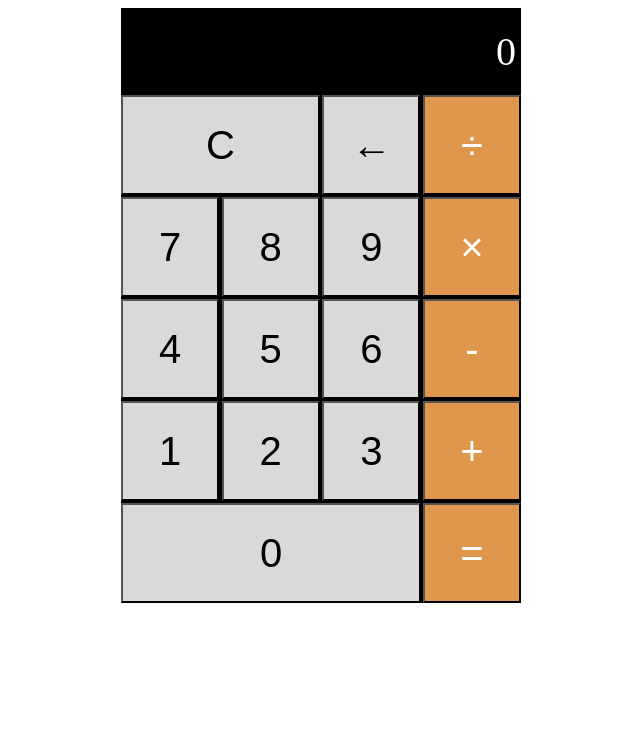
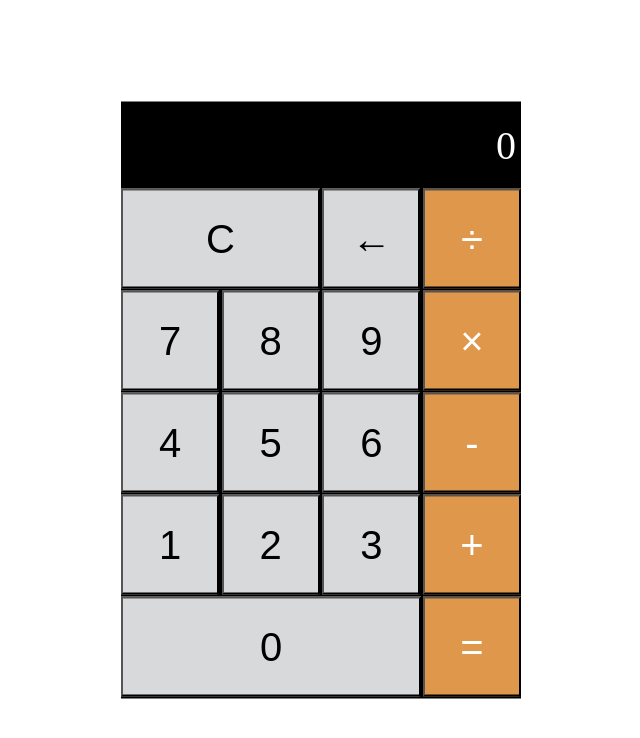
Before and after one commit to Rafatlne/JS-Calculator, a plain HTML site: page index.html in a window 1280 px wide. Shown: the whole page, without its empty margins (319-959 px from the left). Drawn offline with Linux system fonts and the light colour scheme.

Commit message:
added one image

```diff
--- a/style.css
+++ b/style.css
@@ -6,7 +6,10 @@
     background-color: black;
     color: white;
     width: 400px;
-    margin: auto;
+    position: absolute;
+    left: 50%;
+    top: 50%;
+    transform: translate(-50%,-50%);
 }
 
 .screen{
```
Also changed, not shown: images/screenshot.png (added).
